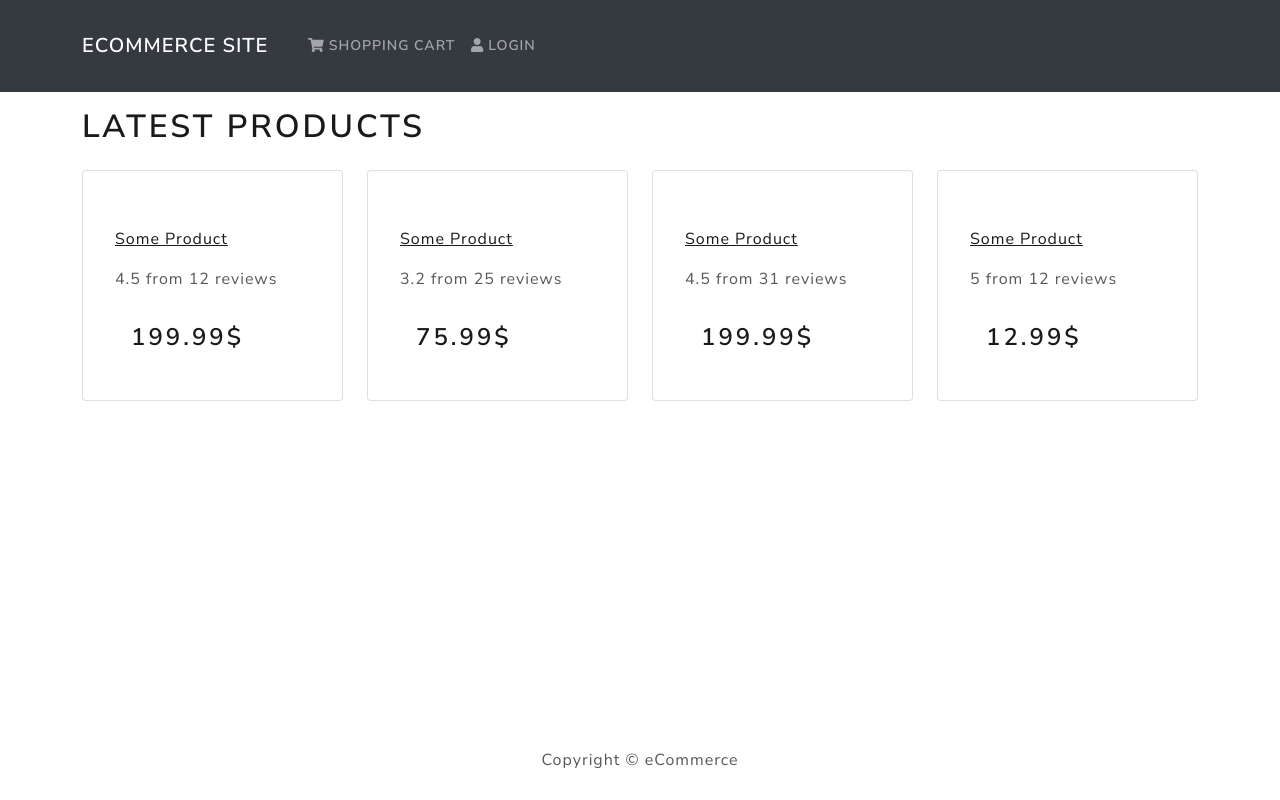
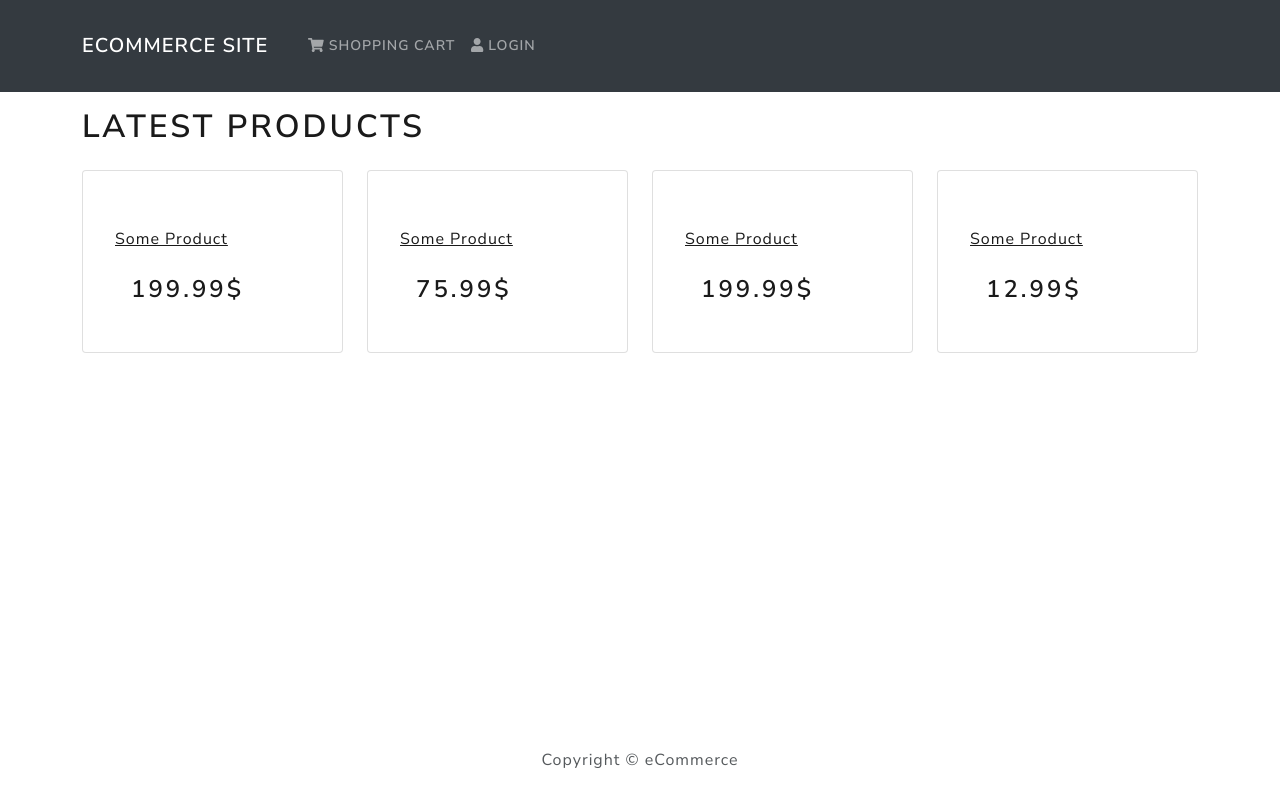
Before and after one commit to toth-b/e-commerce-website, a React (Create React App) app in the folder frontend/: page / in a window 1280 px wide. Built offline with nearby package versions, Linux system fonts and the light colour scheme.

Commit message:
Fix comment

```diff
--- a/frontend/src/components/Product.js
+++ b/frontend/src/components/Product.js
@@ -17,14 +17,7 @@ function Product({product}) {
                     </Card.Title>
                 </a>
 
-                {/* Product rating and reviews */}
-                <Card.Text as="div">
-                    <div className="my-3">
-                        {product.rating} from {product.numReviews} reviews
-                    </div>
-                </Card.Text>
-
-                {/* Product  */}
+                {/* Product price */}
                 <Card.Text as="h3">
                     {product.price}$
                 </Card.Text>
```
